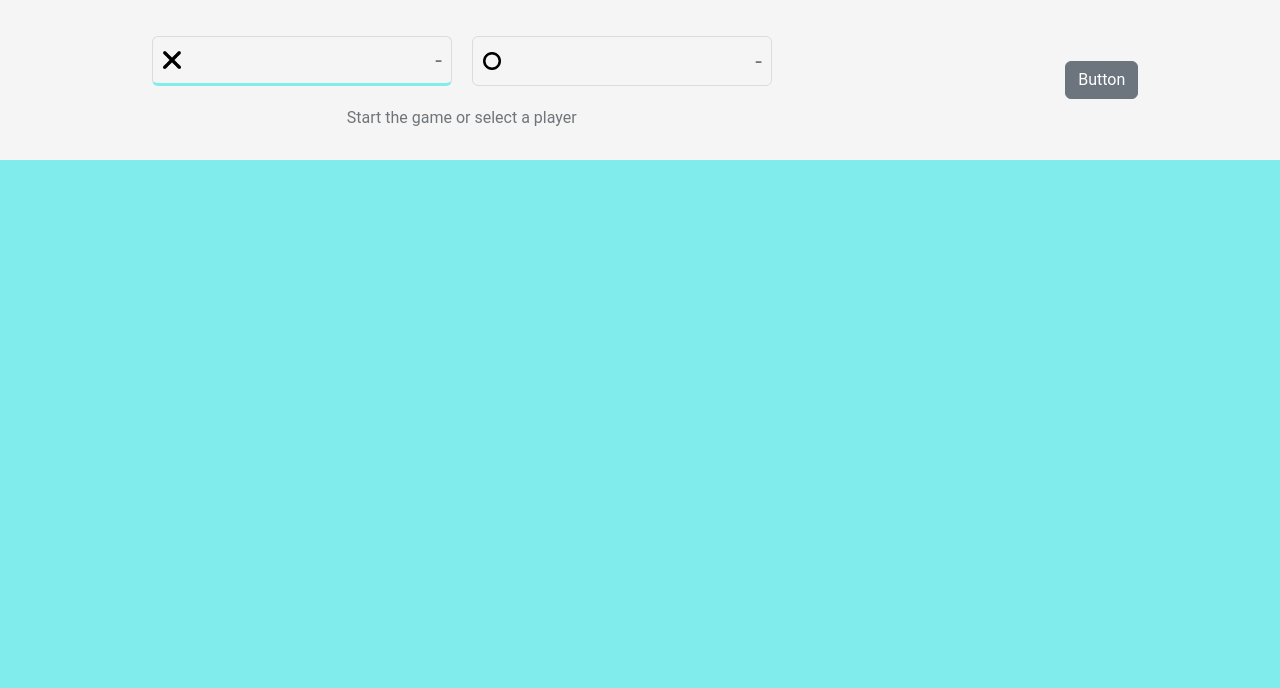
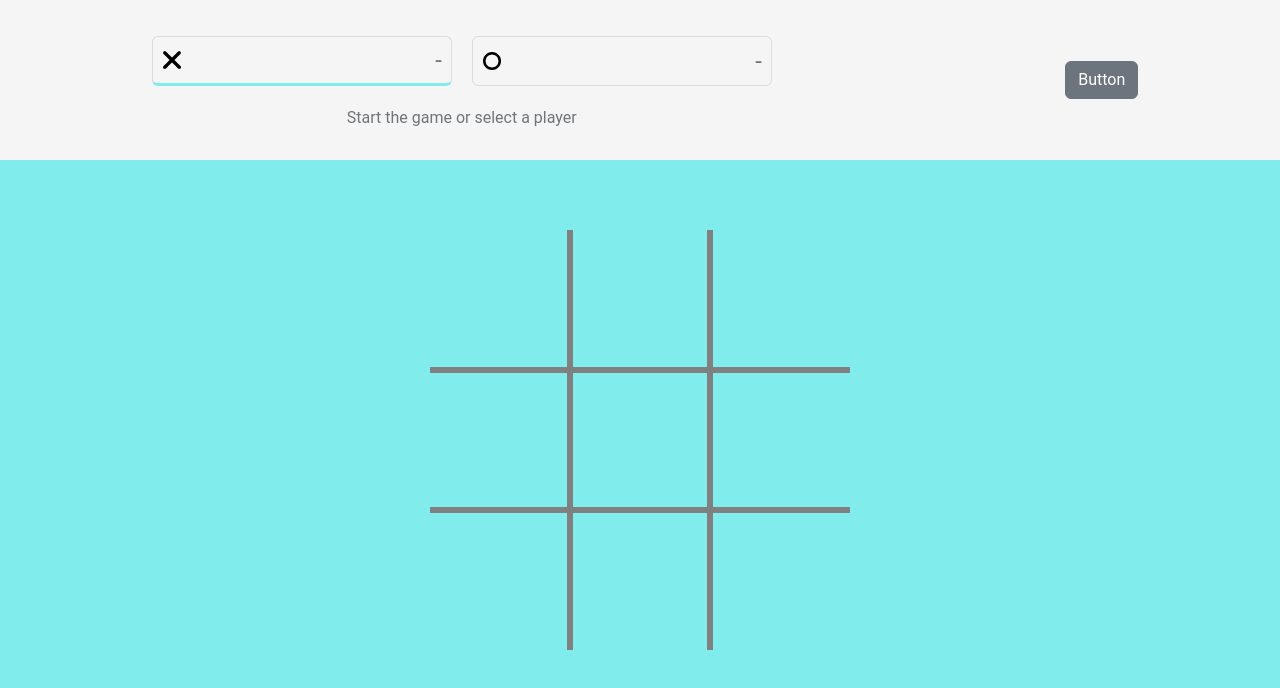
Before and after one commit to BucataruIoan1/TicTacToe, an Angular app: page / in a window 1280 px wide. Shown: the top 688 px of the page. Built offline with nearby package versions, Linux system fonts and the light colour scheme.

Commit message:
Create board game design

```diff
--- a/src/app/board/board.component.css
+++ b/src/app/board/board.component.css
@@ -1,4 +1,61 @@
-.board-game {
+.board-game-container {
     height: 100vh;
     background-color: #81ecec;
 }
+
+.board-game {
+    height: 70vh;
+    display: flex;
+    justify-content: center;
+    align-items: center;
+}
+
+.box-container {
+    display: grid;
+    grid-template-columns: repeat(3, 1fr);
+    grid-template-rows: repeat(3, 1fr);
+
+}
+
+.grid-item {
+    width: 140px;
+    height: 140px;
+    padding: 10px;
+    border: 3px solid gray;
+}
+
+.border-box-0 {
+    border-left: none;
+    border-top: none;
+}
+
+.border-box-1 {
+    border-top: none;
+}
+
+.border-box-2 {
+    border-top: none;
+    border-right: none;
+}
+
+.border-box-3 {
+    border-left: none;
+}
+
+.border-box-5 {
+    border-right: none;
+}
+
+.border-box-6 {
+    border-left: none;
+    border-bottom: none;
+}
+
+.border-box-7 {
+    border-bottom: none;
+}
+
+.border-box-8 {
+    border-right: none;
+    border-bottom: none;
+}
--- a/src/app/board/board.component.html
+++ b/src/app/board/board.component.html
@@ -1,3 +1,12 @@
-<div class="board-game">
+<div class="board-game-container">
     <app-navbar></app-navbar>
+    <div class="board-game">
+        <div class="box-container">
+                <div class="grid-item" *ngFor="let item of boxItems; let i = index"
+                    [ngClass]="{'border-box-0': i === 0, 'border-box-1': i === 1, 'border-box-2': i === 2,
+                                'border-box-3': i === 3, 'border-box-5': i === 5, 'border-box-6': i === 6,
+                                'border-box-7': i === 7, 'border-box-8': i === 8}">
+                </div>
+        </div>
+    </div>
 </div>
--- a/src/app/board/board.component.ts
+++ b/src/app/board/board.component.ts
@@ -12,4 +12,6 @@ export class BoardComponent implements OnInit {
   ngOnInit(): void {
   }
 
+  boxItems: any[] = Array(9).fill(0);
+
 }
```
